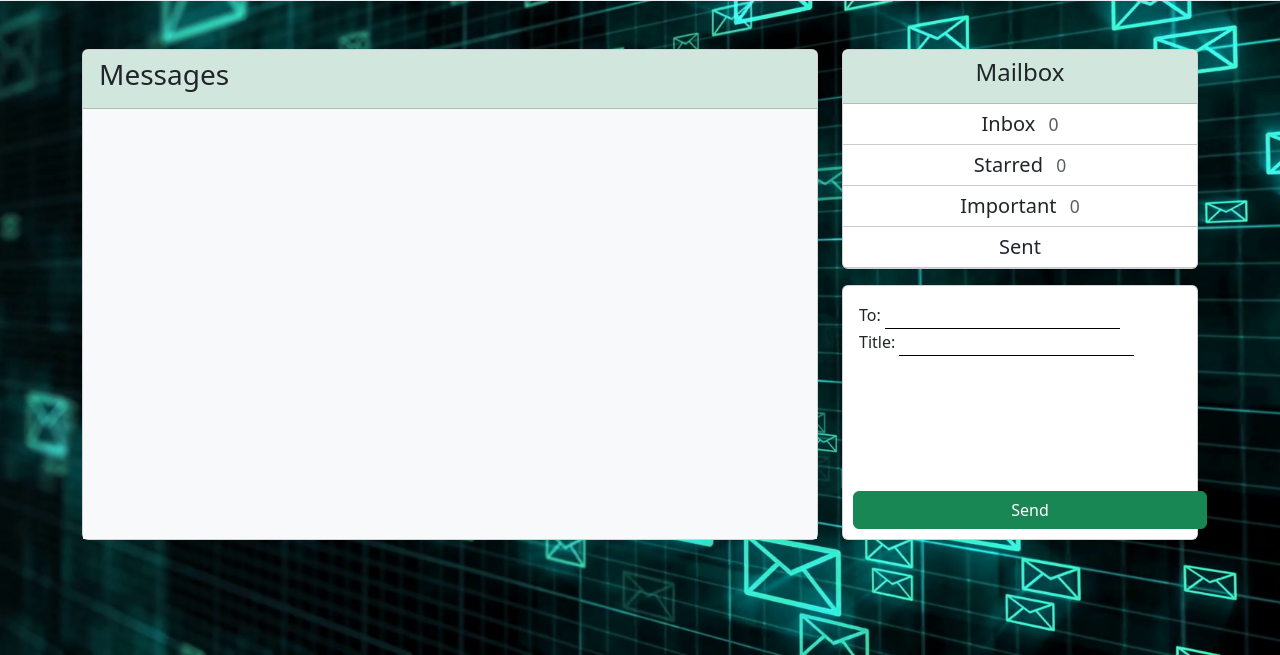
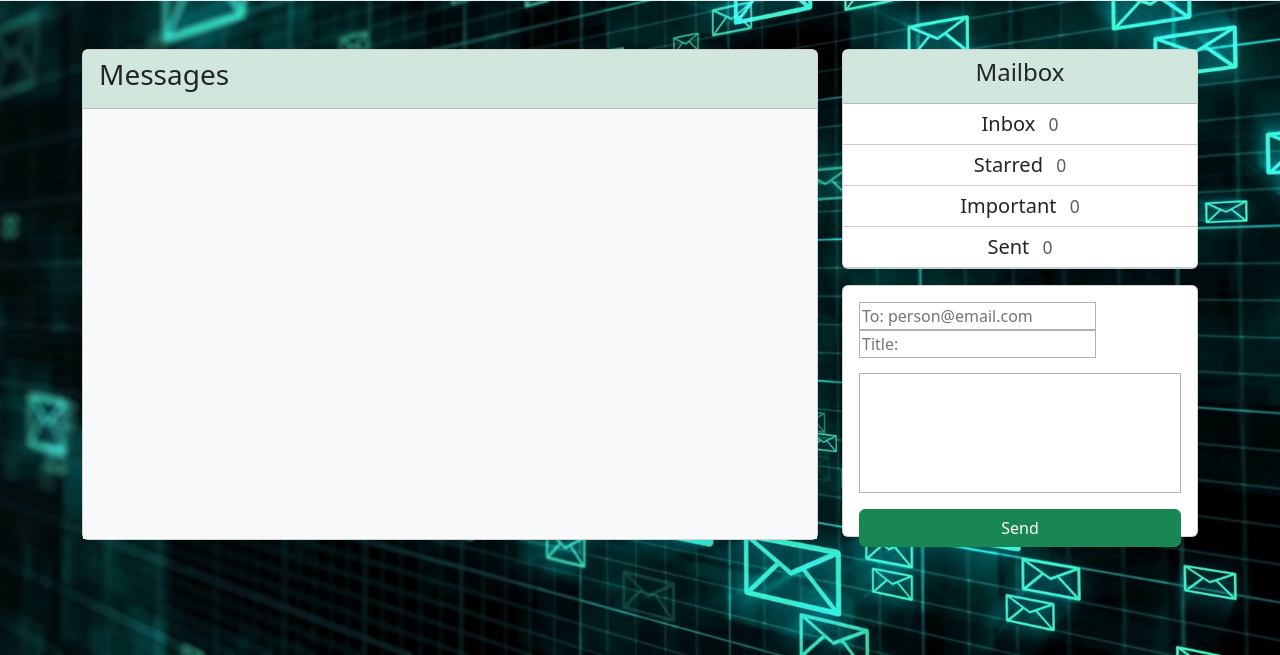
Before and after one commit to MickeyObas/django-school-management, a Django app: page /messages/ in a window 1280 px wide. Shown: the part 145-800 px from the top of the page. Run offline with Django 4.2, Linux system fonts and the light colour scheme; the visitor is signed in with stand-in values (Sample User, id 1); data comes from the database, SQL or seed files in the repository; data that the repository does not hold is empty; some libraries are stand-ins or nearby versions.

Commit message:
feature: messaging boost

```diff
--- a/messaging/urls.py
+++ b/messaging/urls.py
@@ -5,7 +5,7 @@ from . import views
 urlpatterns = [
     path("", views.index_messages, name="index_messages"),
     path("message/<int:pk>", views.view_message, name="view_message"),
-    path("send_message/<int:pk>", views.send_message, name="send_message"),
+    path("send_message", views.send_message, name="send_message"),
     path("add_to_favourites", views.add_to_favourites, name='add_to_favourites'),
     path('remove_from_favourites', views.remove_from_favourites, name='remove_from_favourites')
 ]
--- a/messaging/views.py
+++ b/messaging/views.py
@@ -15,17 +15,20 @@ import json
 def index_messages(request):
 
     user_messages = Message.objects.filter(recipient=request.user)
+    sent_messages = Message.objects.filter(sender=request.user)
     starred_messages = user_messages.filter(is_favourite=True)
     important_messages = user_messages.filter(sender__account_type="L")
     user_messages_total = user_messages.count()
     starred_messages_total = starred_messages.count()
     important_messages_total = important_messages.count()
+    sent_messages_total = sent_messages.count()
 
     context = {
         "user_messages": user_messages,
         "total": user_messages_total,
         "starred": starred_messages_total,
-        "important_total": important_messages_total
+        "important_total": important_messages_total,
+        "sent_total": sent_messages_total
         }
 
     return render(request, "pages/index_messages.html", context)
@@ -77,6 +80,29 @@ def send_message(request, pk):
     return render(request, "messaging/send_message.html", context)
 
 
+def send_message(request):
+    # TODO: Gracefully handle messages to users that do not exist
+    if request.method == 'POST':
+        data = json.loads(request.body)
+        recipient = data['recipient']
+        message_body = data['message']
+        title = data['title']
+
+        recipient = User.objects.get(email=recipient)
+
+        Message.objects.create(
+            sender=request.user,
+            recipient=recipient,
+            body=message_body
+            )
+
+        sent_messages = Message.objects.filter(sender=request.user)
+        updated_count = sent_messages.count()
+
+        return JsonResponse({'updated-count': updated_count})
+
+
+@login_required(login_url="login")
 def add_to_favourites(request):
     if request.method == 'POST':
         data = json.loads(request.body)
@@ -94,6 +120,7 @@ def add_to_favourites(request):
         return JsonResponse({"updated-count": updated_count})
 
 
+@login_required(login_url="login")
 def remove_from_favourites(request):
     if request.method == 'POST':
         data = json.loads(request.body)
--- a/pages/templates/pages/index_messages.html
+++ b/pages/templates/pages/index_messages.html
@@ -59,22 +59,19 @@
                                     <span>Important <span class="text-muted small ms-2">{{important_total}}</span></span>
                                 </div>
                                 <div class="mailbox__field">
-                                    <span>Sent</span>
+                                    <span>Sent <span id="sentCount" class="text-muted small ms-2">{{sent_total}}</span></span>
                                 </div>
                             </div>
                         </div>
                         <div id="sendMessageBox" class="card mt-3">
-                            <div class="card-body p-3">
-                                <div class="email__input">
-                                    <label for="email">To: </label>
-                                    <input type="email" name="email" id="email">
+                            <div class="card-body">
+                                <div class="">
+                                    <input type="email" name="recipient" id="recipient" placeholder="To: person@email.com">
+                                    <input type="text" id="title" placeholder="Title:">
                                 </div>
-                                <div class="title__input">
-                                    <label for="title">Title: </label>
-                                    <input type="text" name="title" id="title">
-                                </div>
-                                <p id="messageBody" contenteditable="True"></p>
-                                <button class="btn btn-success w-100 text-center">Send</button>
+                                <p contenteditable="true" class="message__body">
+                                </p>
+                                <button id="sendMessageButton" class="btn btn-success text-center w-100">Send</button>
                             </div>
                         </div>
                     </div>
@@ -108,6 +105,7 @@
         const csrftoken = getCookie('csrftoken');
 
         const favouriteCountDisplay = document.getElementById('favouriteCount');
+        const sentCountDisplay = document.getElementById('sentCount');
 
         const messageContainers = document.querySelectorAll('.message__container');
         for(let messageContainer of messageContainers){
@@ -128,6 +126,45 @@
                 }
             })
         }
+
+        const sendMessageButton = document.getElementById('sendMessageButton');
+
+        const recipient = document.getElementById('recipient');
+        const title = document.getElementById('title');
+        const messageBody = document.querySelector('.message__body');
+
+        sendMessageButton.addEventListener('click', (e) => {
+            const messageBodyContent = messageBody.textContent;
+            const recipientValue = recipient.value;
+            const titleValue = title.value;
+
+            url = "{% url 'send_message' %}";
+
+            fetch(url, {
+                method: 'POST',
+                headers : {
+                    'Content-Type': 'application/json',
+                    'X-CSRFToken': csrftoken
+                },
+                body: JSON.stringify({
+                    recipient: recipientValue,
+                    title: titleValue,
+                    message: messageBodyContent
+                })
+            }).then((response) => {
+                return response.json();
+            }).then((data) => {
+                console.log("Message sent successfully");
+                const updatedCount = data['updated-count'];
+                sentCountDisplay.textContent = updatedCount;
+                recipient.value = "";
+                title.value = "";
+                messageBody.textContent = "";
+            }).catch(e => {
+                console.log("Whoops. Something went wrong, ", e);
+            })
+
+        })
 
         function addToFavourites(messageId){
 
--- a/static/css/style.css
+++ b/static/css/style.css
@@ -103,34 +103,20 @@
     font-size: 12px;
 }
 
-#sendMessageBox {
-    min-height: 255px;
-    max-height: 255px;
+#sendMessageBox{
+    height: 252px;
 }
 
 #sendMessageBox input{
-    border: none;
+    border: 1px solid rgba(0,0,0,0.3);
     outline: none;
-    border-bottom: 1px solid black;
 }
 
-#sendMessageBox .card-body{
-    position: relative;
-}
-
-#sendMessageBox button{
-    position: absolute;
-    left: 0px;
-    right: 0px;
-    bottom: 10px;
-    margin: 0 10px;
-}
-
-
-#messageBody{
-    border: none;
-    outline: none;
+.message__body{
     padding: 10px 10px;
+    height: 120px;
+    margin-top: 15px;
+    border: 1px solid rgba(0,0,0,0.3);
     overflow-y: scroll;
 }
 
```
